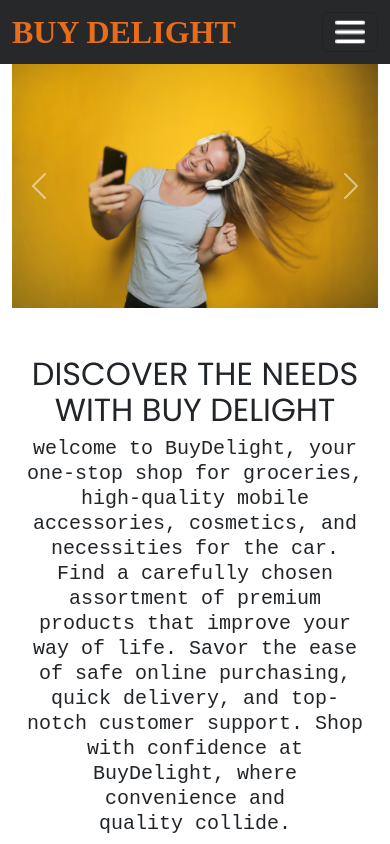
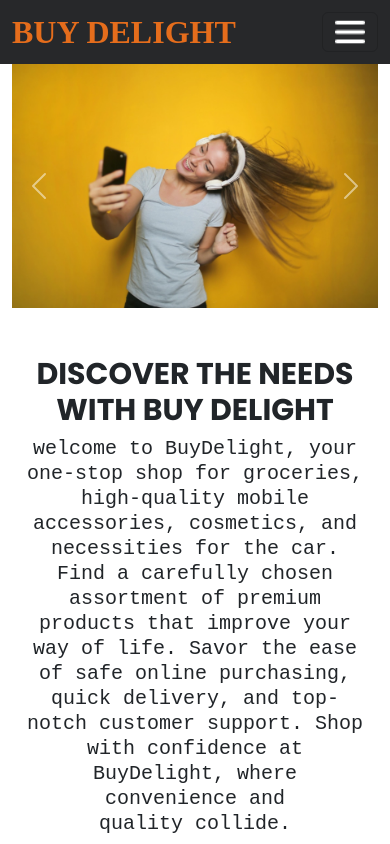
Before and after one commit to sahibzadahamza/online-store, an Angular app: page / in a window 390 px wide. Shown: the top 844 px of the page. Built offline with nearby package versions, Linux system fonts and the light colour scheme.

Commit message:
theme changed and many more changes

```diff
--- a/src/app/landingpage/home/home.component.css
+++ b/src/app/landingpage/home/home.component.css
@@ -256,9 +256,9 @@
         padding-top: 3rem;
     }
     .heading{
-        font-size: 32px;
+        font-size: 30px;
         line-height: 36px;
-        font-weight: 500;
+        font-weight: 600;
         text-align: center;
         display: flex;
         justify-content: center;
@@ -268,6 +268,7 @@
     }
     .headtwo{
         text-align: center;
+        font-size: 32px;
     }
 }
 @media screen and (max-width:1024px) and (min-width:991px){
```
